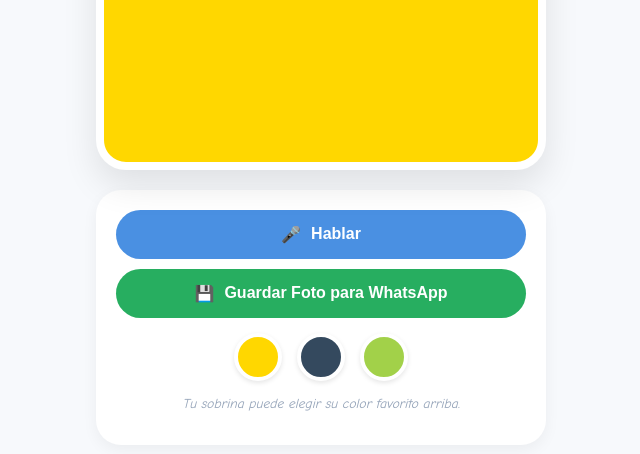
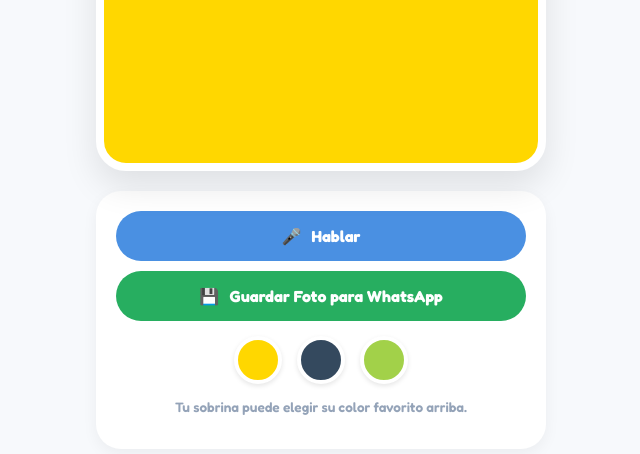
Before and after one commit to abelo725-svg/misoraciones, a plain HTML site: page index.html in a window 1280 px wide. Shown: the part 358-812 px from the top of the page, without its empty margins (319-959 px from the left). Drawn offline with nearby package versions, Linux system fonts and the light colour scheme.

Commit message:
Update index.html

```diff
--- a/index.html
+++ b/index.html
@@ -4,6 +4,9 @@
     <meta charset="UTF-8">
     <meta name="viewport" content="width=device-width, initial-scale=1.0">
     <title>Mis Oraciones Mágicas</title>
+    <!-- IMPORTAMOS LA TIPOGRAFÍA SEGURO PARA NIÑOS (REDONDEADA Y RECTA) -->
+    <link href="https://fonts.googleapis.com/css2?family=Fredoka:wght@600;700&display=swap" rel="stylesheet">
+
     <script src="https://cdnjs.cloudflare.com/ajax/libs/html2canvas/1.4.1/html2canvas.min.js"></script>
     <style>
         :root {
@@ -13,7 +16,8 @@
         }
 
         body {
-            font-family: 'Comic Sans MS', 'Segoe UI', cursive, sans-serif;
+            /* CAMBIO AQUÍ: Ahora usará Fredoka en móvil y PC, eliminando la cursiva molesta */
+            font-family: 'Fredoka', 'Segoe UI', sans-serif;
             background-color: #f7f9fc;
             display: flex;
             flex-direction: column;
@@ -91,6 +95,7 @@
             align-items: center;
             justify-content: center;
             gap: 10px;
+            font-family: 'Fredoka', sans-serif; /* Forzamos la fuente en botones */
         }
 
         #micBtn { background-color: #4a90e2; color: white; }
@@ -119,7 +124,7 @@
             100% { transform: scale(1); }
         }
 
-        .hint { color: #94a3b8; font-size: 0.85rem; font-style: italic; }
+        .hint { color: #94a3b8; font-size: 0.85rem; font-style: normal; } /* Quitamos italic para asegurar legibilidad */
     </style>
 </head>
 <body>
@@ -167,7 +172,7 @@
     if (SpeechRecognition) {
         recognition = new SpeechRecognition();
         recognition.lang = 'es-ES';
-        recognition.continuous = true; // Para que no se corte sola
+        recognition.continuous = true;
         recognition.interimResults = false;
 
         recognition.onresult = (event) => {
@@ -208,7 +213,6 @@
     function setTheme(theme, icon) {
         prayerCard.className = theme === 'dia' ? '' : theme;
         cardDeco.innerText = icon;
-        // Pequeño truco para el amarillo por defecto
         if(theme === 'dia') {
             prayerCard.style.background = 'var(--bg-dia)';
         } else {
@@ -217,7 +221,6 @@
     }
 
     downloadBtn.onclick = () => {
-        // Aseguramos que el botón no salga en la foto
         html2canvas(prayerCard, {
             scale: 3,
             backgroundColor: null
```
